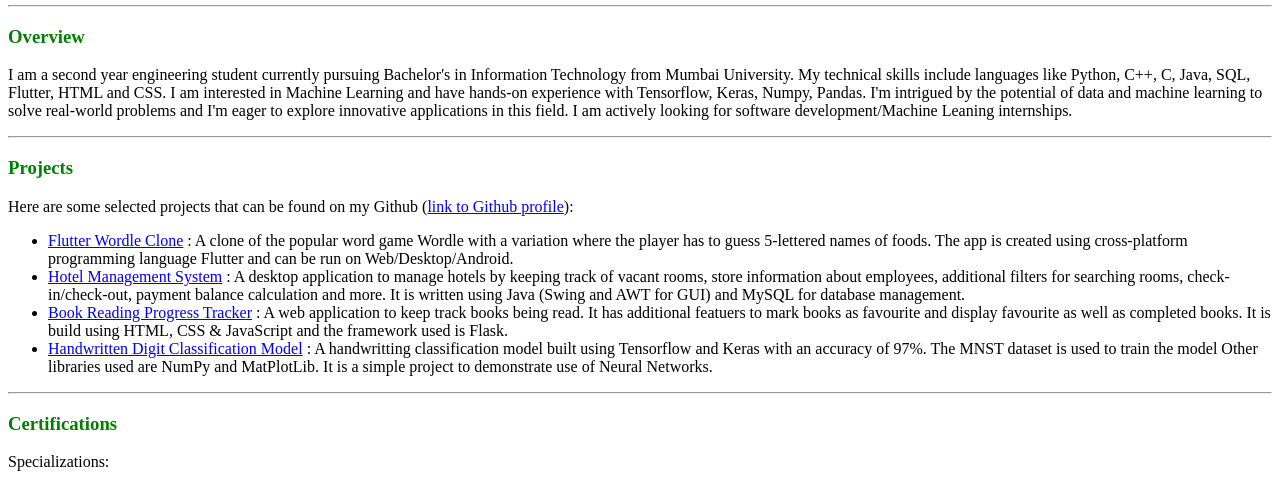
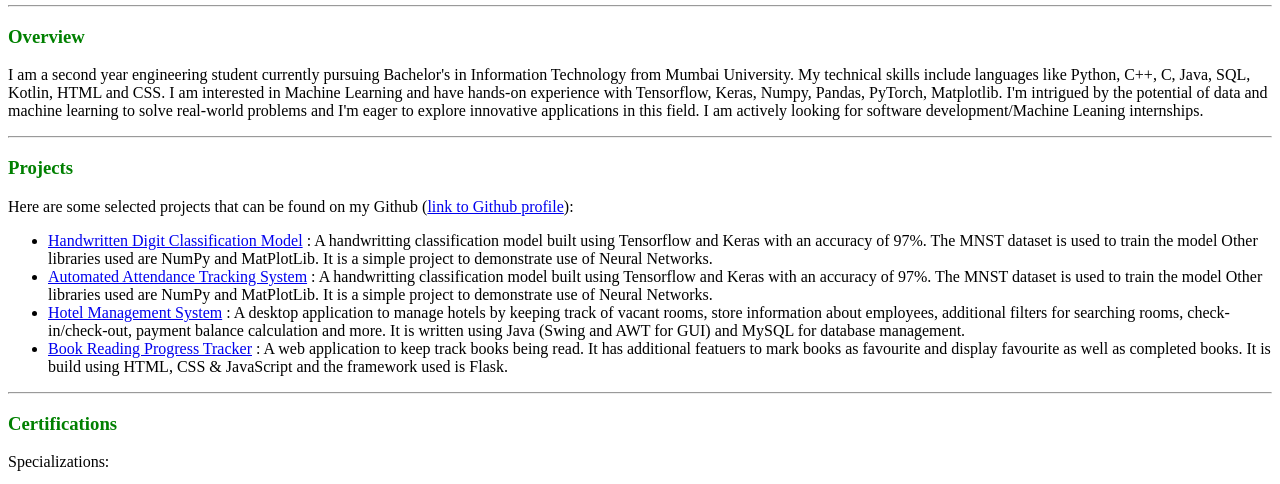
Before and after one commit to krutibagwe/krutibagwe.github.io, a plain HTML site: page index.html in a window 1280 px wide. Shown: the part 300-784 px from the top of the page. Drawn offline with Linux system fonts and the light colour scheme.

Commit message:
Update index.html

```diff
--- a/index.html
+++ b/index.html
@@ -12,8 +12,8 @@
 
 <h3><font color="green">Overview</font></h3>
 I am a second year engineering student currently pursuing Bachelor's in Information Technology from Mumbai University.
-My technical skills include languages like Python, C++, C, Java, SQL, Flutter, HTML and CSS.
-I am interested in Machine Learning and have hands-on experience with Tensorflow, Keras, Numpy, Pandas.
+My technical skills include languages like Python, C++, C, Java, SQL, Kotlin, HTML and CSS.
+I am interested in Machine Learning and have hands-on experience with Tensorflow, Keras, Numpy, Pandas, PyTorch, Matplotlib.
 I'm intrigued by the potential of data and machine learning to solve real-world problems and I'm eager to
 explore innovative applications in this field.
 I am actively looking for software development/Machine Leaning internships.
@@ -23,10 +23,17 @@ I am actively looking for software development/Machine Leaning internships.
 <h3><font color="green">Projects</font></h3>
 Here are some selected projects that can be found on my Github (<a href="https://github.com/krutibagwe">link to Github profile</a>):
 	  <ul>
-	   <li><a href="https://github.com/krutibagwe/flutter_wordle_clone">Flutter Wordle Clone</a> : A clone of the popular word
-		game Wordle with a variation where the player has to guess 5-lettered names of foods.
-		The app is created using cross-platform programming language Flutter and can be run on Web/Desktop/Android.
-	    </li>
+
+		<li><a href="https://github.com/krutibagwe/digit-classification-tf">Handwritten Digit Classification Model</a> : A handwritting classification model built
+		using Tensorflow and Keras with an accuracy of 97%. The MNST dataset is used to train the model
+		Other libraries used are NumPy and MatPlotLib. It is a simple project to demonstrate use of
+		Neural Networks.
+		</li>
+		<li><a href= "https://github.com/krutibagwe/quiz_attendance_tracker">Automated Attendance Tracking System</a> : A handwritting classification model built
+		using Tensorflow and Keras with an accuracy of 97%. The MNST dataset is used to train the model
+		Other libraries used are NumPy and MatPlotLib. It is a simple project to demonstrate use of
+		Neural Networks.
+		</li>
 		<li><a href="https://github.com/krutibagwe/hotel-management-system">Hotel Management System</a> : A desktop application to manage hotels
 		by keeping track of vacant rooms, store information about employees, additional filters for searching rooms,
 		check-in/check-out, payment balance calculation and more.
@@ -35,11 +42,6 @@ Here are some selected projects that can be found on my Github (<a href="https:/
 		<li><a href="https://github.com/krutibagwe/book-progress-tracker">Book Reading Progress Tracker</a> : A web application to keep track books being read.
 		It has additional featuers to mark books as favourite and display favourite as well as completed books.
 		It is build using HTML, CSS & JavaScript and the framework used is Flask.
-		</li>
-		<li><a href="https://github.com/krutibagwe/digit-classification-tf">Handwritten Digit Classification Model</a> : A handwritting classification model built
-		using Tensorflow and Keras with an accuracy of 97%. The MNST dataset is used to train the model
-		Other libraries used are NumPy and MatPlotLib. It is a simple project to demonstrate use of
-		Neural Networks.
 		</li>
 		</ul>
 		 <hr>
```
